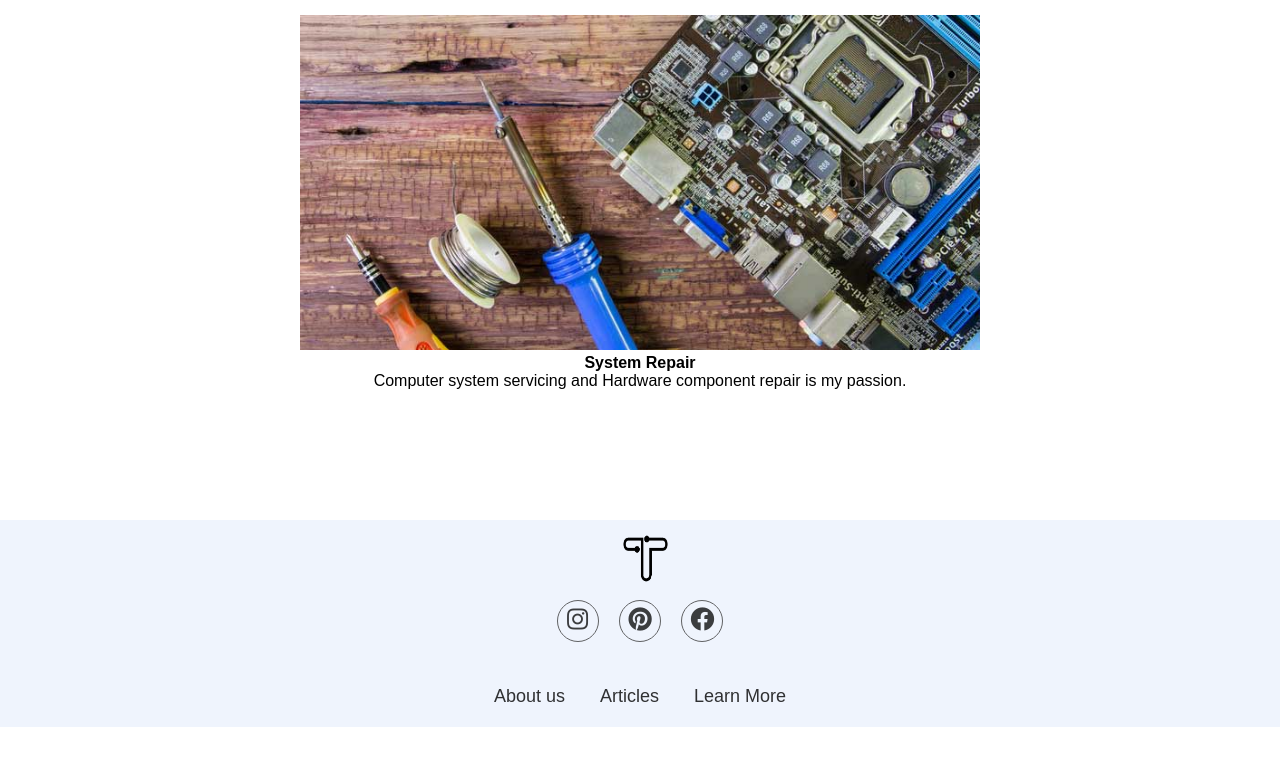
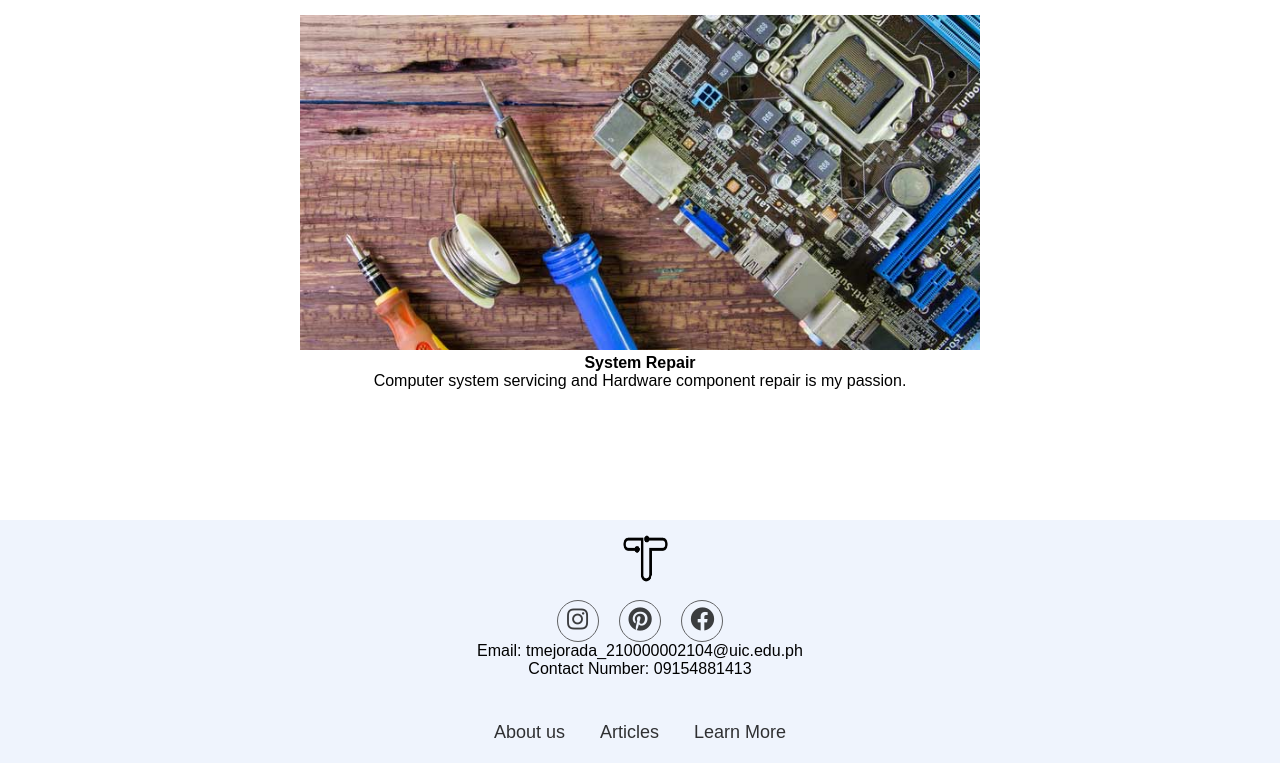
Before and after one commit to Telesermark30/Mejorada_Portfolio, a plain HTML site: page index.html in a window 1280 px wide. Shown: the part 2880-3643 px from the top of the page. Before the commit the page ends 3607 px from the top, so only its background shows below. Drawn offline with Linux system fonts and the light colour scheme.

Commit message:
Update index.html

```diff
--- a/index.html
+++ b/index.html
@@ -284,6 +284,7 @@
       <a href="https://www.instagram.com/telesermark30/"><i class=" fab fa-instagram"></i></a>
       <a href="https://www.pinterest.ph/telesermark30/"><i class=" fab fa-pinterest"></i></a>
       <a href="https://www.facebook.com/profile.php?id=100005128909319"><i class=" fab fa-facebook"></i></a>
+      <p class="paragraph">Email: tmejorada_210000002104@uic.edu.ph <br> Contact Number: 09154881413</p>
     </div>
 
     <ul class="list">
```
